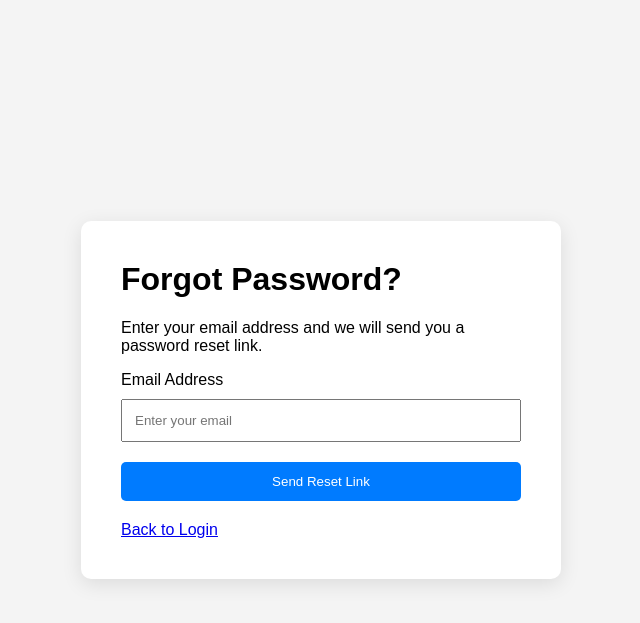
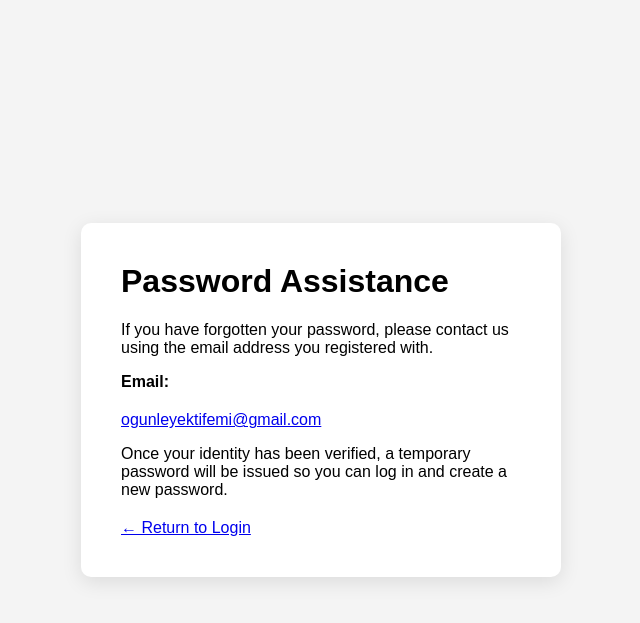
Before and after one commit to ogunleyektifemi-source/app-development-portal, a Flask app: page /forgot-password in a window 1280 px wide. Shown: the top 623 px of the page, without its empty margins (319-959 px from the left). Run offline with Flask 3, Linux system fonts and the light colour scheme.

Commit message:
Add manual admin password reset

```diff
--- a/app.py
+++ b/app.py
@@ -1015,18 +1015,10 @@ def cancel_project(project_id):
 # FORGOT PASSWORD
 # ==========================================
 
-@app.route(
-    "/forgot-password",
-    methods=["GET", "POST"]
-)
+@app.route("/forgot-password", methods=["GET"])
 def forgot_password():
 
-    if request.method == "GET":
-
-        return render_template(
-            "forgot_password.html"
-        )
-
+    return render_template("forgot_password.html")
 
     email = request.form.get(
         "email",
@@ -1495,5 +1487,36 @@ def fix_email():
 
     return "Email updated!"
 
+from werkzeug.security import generate_password_hash
+
+@app.route("/admin/reset-password", methods=["GET", "POST"])
+@login_required
+def admin_reset_password():
+
+    if not current_user.is_admin:
+        return "Access denied", 403
+
+    if request.method == "POST":
+
+        email = request.form["email"].strip().lower()
+        new_password = request.form["password"]
+
+        user = User.query.filter_by(email=email).first()
+
+        if not user:
+
+            flash("User not found.")
+            return redirect(url_for("admin_reset_password"))
+
+        user.password_hash = generate_password_hash(new_password)
+
+        db.session.commit()
+
+        flash(f"Password updated for {user.email}")
+
+        return redirect(url_for("admin_reset_password"))
+
+    return render_template("admin_reset_password.html")
+
 if __name__ == "__main__":
     app.run(debug=True)
--- a/templates/forgot_password.html
+++ b/templates/forgot_password.html
@@ -68,53 +68,29 @@
 
 <div class="container">
 
-    <h1>Forgot Password?</h1>
+    <h1>Password Assistance</h1>
 
     <p>
-        Enter your email address and we will send you
-        a password reset link.
+        If you have forgotten your password,
+        please contact us using the email address
+        you registered with.
     </p>
 
-    {% with messages = get_flashed_messages() %}
+    <p>
+        <strong>Email:</strong><br>
+        <a href="mailto:ogunleyektifemi@gmail.com">
+            ogunleyektifemi@gmail.com
+        </a>
+    </p>
 
-        {% if messages %}
-
-            {% for message in messages %}
-
-                <div class="message">
-                    {{ message }}
-                </div>
-
-            {% endfor %}
-
-        {% endif %}
-
-    {% endwith %}
-
-
-    <form method="POST">
-
-        <label for="email">
-            Email Address
-        </label>
-
-        <input
-            type="email"
-            id="email"
-            name="email"
-            placeholder="Enter your email"
-            required
-        >
-
-        <button type="submit">
-            Send Reset Link
-        </button>
-
-    </form>
-
+    <p>
+        Once your identity has been verified,
+        a temporary password will be issued so
+        you can log in and create a new password.
+    </p>
 
     <a href="{{ url_for('login') }}">
-        Back to Login
+        ← Return to Login
     </a>
 
 </div>
```
Also changed, not shown: templates/admin_dashboard.html (+8 -1 lines), templates/admin_reset_password.html (added, +61 -0 lines).
